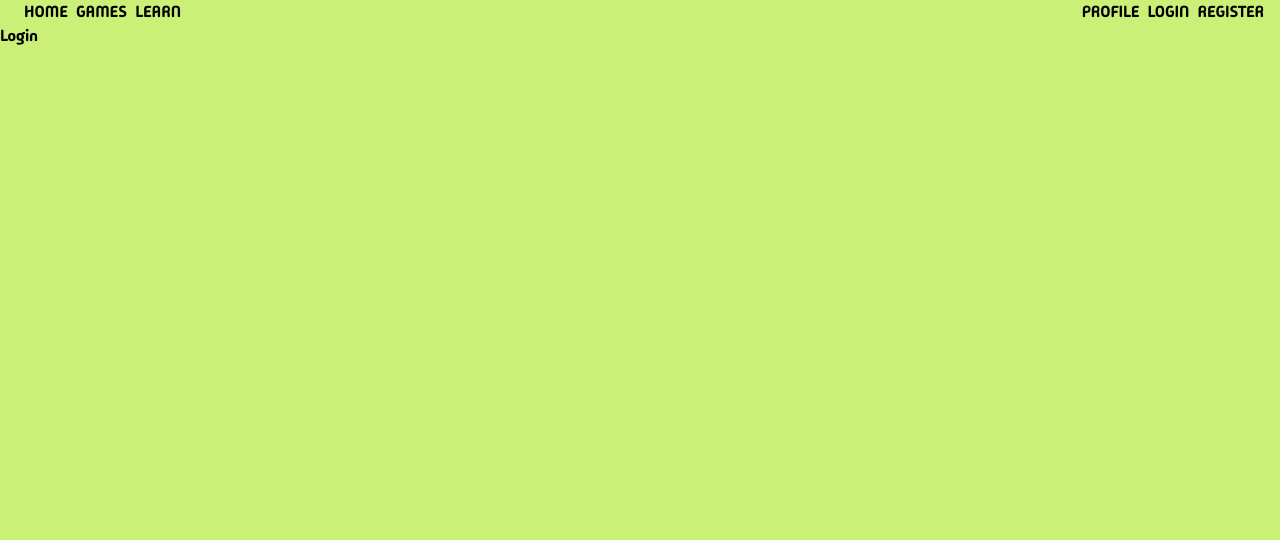
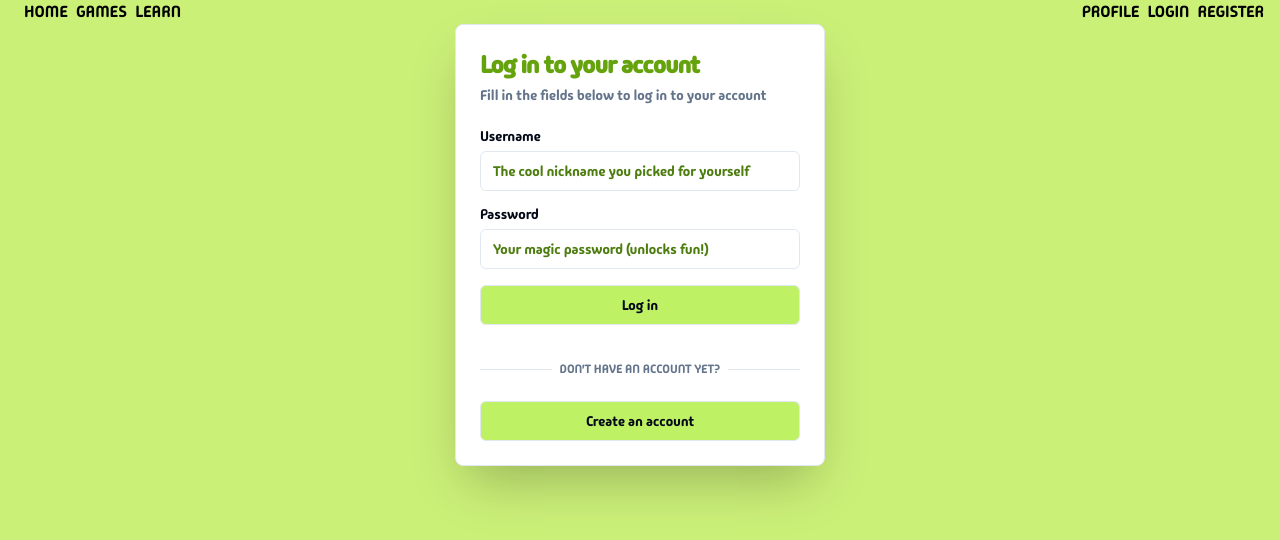
Before and after one commit to msionut28/webVenture-quest, a Next.js app: page /login in a window 1280 px wide. Shown: the top 540 px of the page. Built offline with nearby package versions, Linux system fonts and the light colour scheme.

Commit message:
login form layout + placeholder tweaks

```diff
--- a/app/login/page.tsx
+++ b/app/login/page.tsx
@@ -1,14 +1,118 @@
-import type { Metadata } from "next"
+"use client";
 
-export const metadata: Metadata = {
-  title: 'Login',
-  description: 'Log in so you can get started'
-}
+import { zodResolver } from "@hookform/resolvers/zod";
+import { z } from "zod";
+import { useForm } from "react-hook-form";
+import Link from "next/link";
+import { Button } from "@/components/ui/button";
+import {
+  Card,
+  CardContent,
+  CardDescription,
+  CardFooter,
+  CardHeader,
+  CardTitle,
+} from "@/components/ui/card";
+import { Label } from "@/components/ui/label";
+import { Input } from "@/components/ui/input";
+
+const formSchema = z.object({
+  username: z
+    .string()
+    .min(5, {
+      message: "Nicknames are 5+ letters! Try again.",
+    })
+    .max(15, {
+      message: "Woah there! Keep your username under 15 characters.",
+    }),
+  password: z.string().min(6, {
+    message: "Your strong password is 6+ characters! Try again.",
+  }),
+});
 
 const Login = () => {
-    return (
-        <div>Login</div>
-    )
-}
+  const form = useForm<z.infer<typeof formSchema>>({
+    resolver: zodResolver(formSchema),
+    defaultValues: {
+      username: "",
+      password: "",
+    },
+  });
+  const {
+    handleSubmit,
+    formState: { errors },
+  } = form;
 
-export default Login
+  const onSubmit = (data: z.infer<typeof formSchema>) => {
+    console.log("Form data:", data);
+  };
+  return (
+    <div className="flex items-center justify-center m-auto">
+      <div className="flex items-center justify-center w-6/12 gap-0">
+        <Card className="shadow-2xl">
+          <CardHeader className="space-y-1">
+            <CardTitle className="text-2xl">Log in to your account</CardTitle>
+            <CardDescription>
+              Fill in the fields below to log in to your account
+            </CardDescription>
+          </CardHeader>
+          <CardContent className="grid gap-4">
+            <div className="grid gap-2">
+              <Label htmlFor="username">Username</Label>
+              <Input
+                id="username"
+                type="text"
+                placeholder="The cool nickname you picked for yourself"
+                {...form.register("username", {})}
+              />
+              {errors.username && (
+                <span className="text-red-500 text-xs">
+                  {errors.username.message}
+                </span>
+              )}
+            </div>
+            <div className="grid gap-2">
+              <Label htmlFor="password">Password</Label>
+              <Input
+                id="pasword"
+                type="password"
+                placeholder="Your magic password (unlocks fun!)"
+                {...form.register("password", {})}
+              />
+              {errors.password && (
+                <span className="text-red-500 text-xs">
+                  {errors.password.message}
+                </span>
+              )}
+            </div>
+            <Button
+              className="w-full bg-lime-300"
+              type="submit"
+              onClick={handleSubmit(onSubmit)}
+              variant="outline"
+            >
+              Log in
+            </Button>
+            <div className="relative mt-5">
+              <div className="absolute inset-0 flex items-center">
+                <span className="w-full border-t" />
+              </div>
+              <div className="relative flex justify-center text-xs uppercase">
+                <span className="bg-background px-2 text-muted-foreground">
+                  Don't have an account yet?
+                </span>
+              </div>
+            </div>
+          </CardContent>
+          <CardFooter className="flex flex-col">
+          <Link href="/register">
+                <Button className="w-80 bg-lime-300" variant="outline">Create an account</Button>
+              </Link>
+          </CardFooter>
+        </Card>
+      </div>
+    </div>
+  );
+};
+
+export default Login;
--- a/app/register/page.tsx
+++ b/app/register/page.tsx
@@ -22,15 +22,15 @@ const formSchema = z.object({
   username: z
     .string()
     .min(5, {
-      message: "Username must be at least 5 characters.",
+      message: "Nicknames are 5+ letters! Try again.",
     })
     .max(15, {
-      message: "Username must not be longer than 15 characters",
+      message: "Woah there! Keep your username under 15 characters.",
     }),
   password: z.string().min(6, {
-    message: "Password must be at least 6 characters.",
+    message: "Strong passwords are 6+ characters! Try again.",
   }),
-  email: z.string().email("Invalid email format"),
+  email: z.string().email("Uh oh! That doesn't look like a real email address!"),
 });
 
 const Register = () => {
@@ -86,7 +86,7 @@ const Register = () => {
               <Input
                 id="email"
                 type="email"
-                placeholder="eg@example.com"
+                placeholder="Your cool email address! (eg@example.com)"
                 {...form.register("email", {})}
               />
               {errors.email && (
@@ -100,7 +100,7 @@ const Register = () => {
               <Input
                 id="username"
                 type="text"
-                placeholder="Username"
+                placeholder="How would you like us to call you?"
                 {...form.register("username", {})}
               />
               {errors.username && (
@@ -114,7 +114,7 @@ const Register = () => {
               <Input
                 id="pasword"
                 type="password"
-                placeholder="Password"
+                placeholder="Pick a password that's strong and mighty!"
                 {...form.register("password", {})}
               />
               {errors.password && (
```
